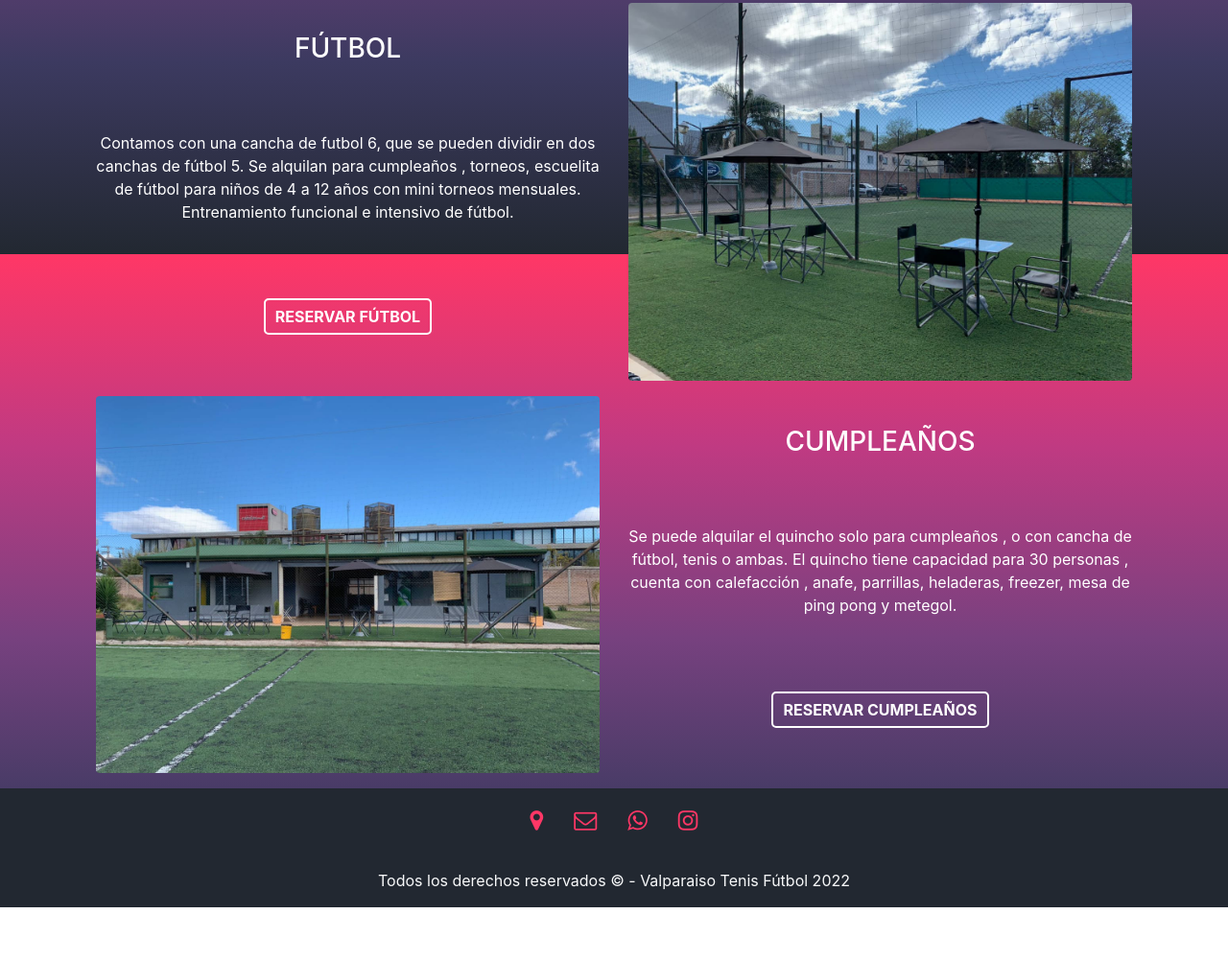
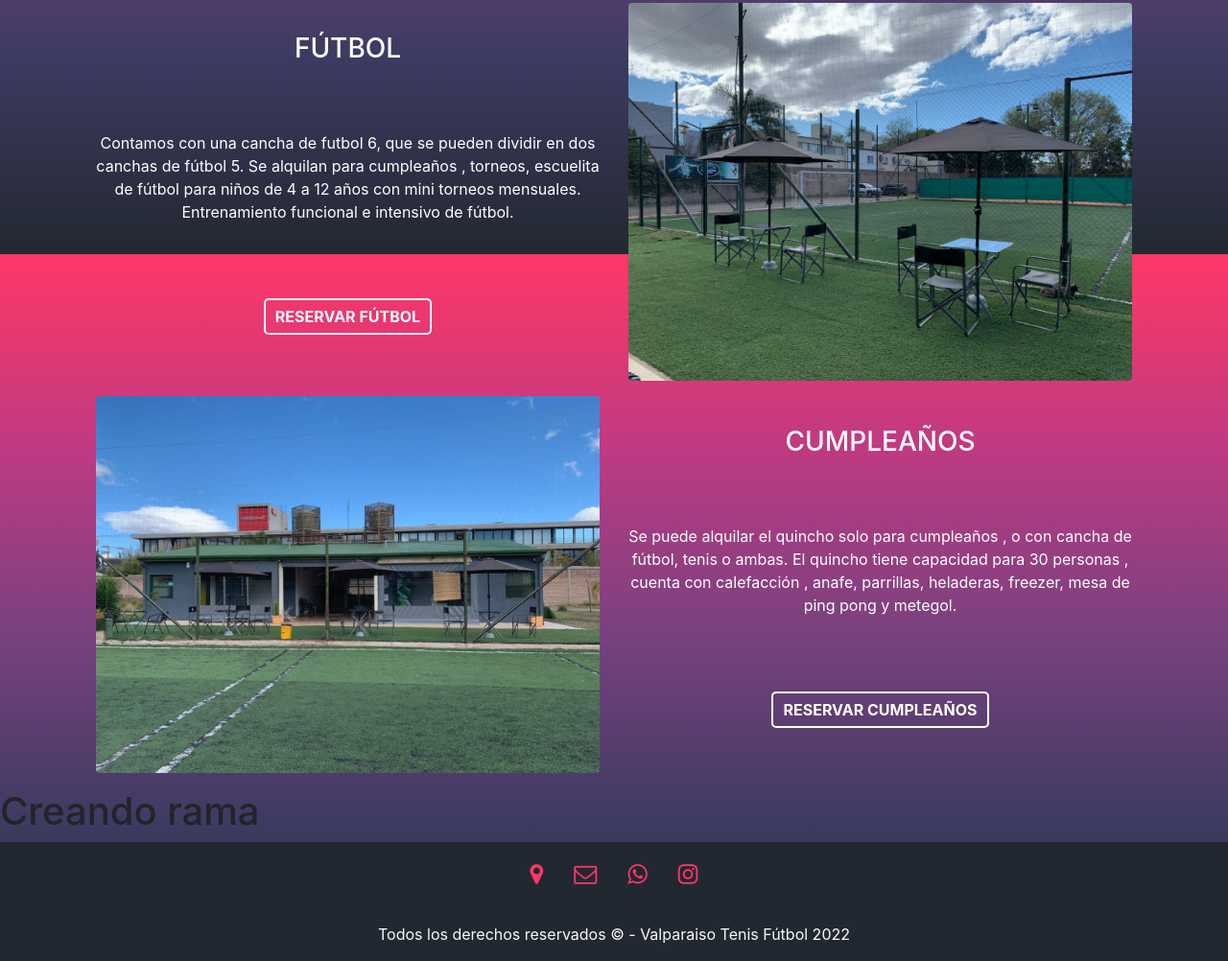
Before and after one commit to gonziramirez/Desafio-Sass, a website: page servicios.html in a window 1280 px wide. Shown: the part 595-1597 px from the top of the page at 96% size. Before the commit the page ends 1541 px from the top, so only its background shows below. Drawn offline with nearby package versions, Linux system fonts and the light colour scheme.

Commit message:
Creando rama

```diff
--- a/servicios.html
+++ b/servicios.html
@@ -77,6 +77,9 @@
         <a class="btnS font-weight-bold" href="turnos.html">RESERVAR CUMPLEAÑOS</a>
       </div>
     </article>
+    <h1>
+      Creando rama
+    </h1>
 
 
   </section>
```
